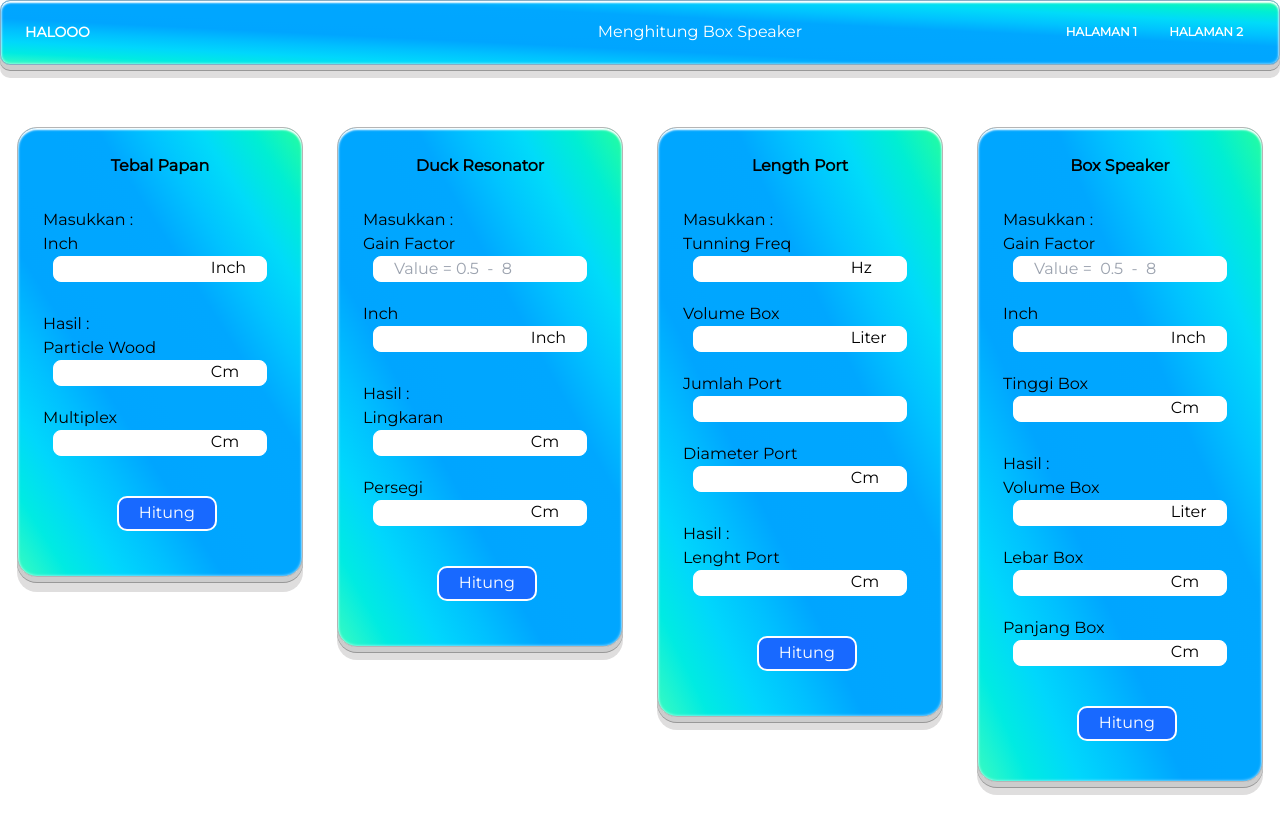
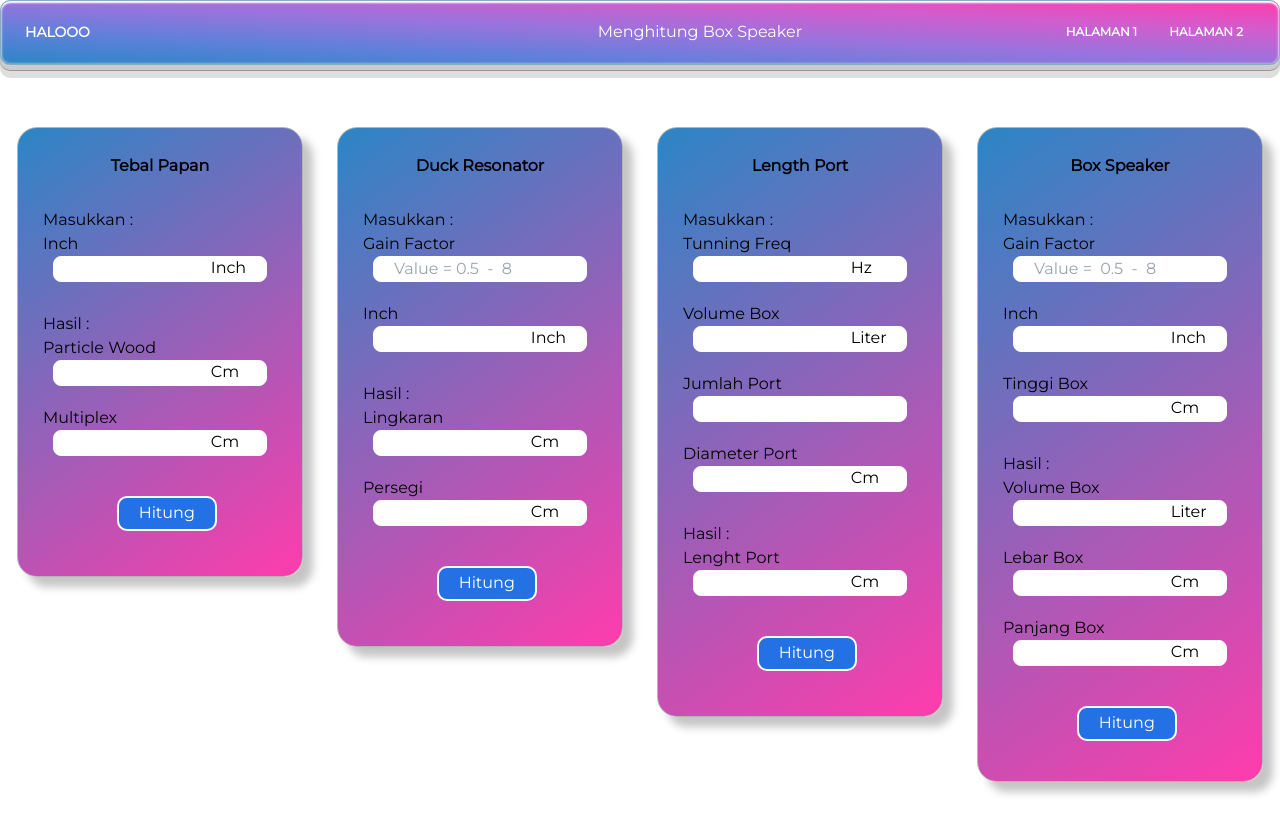
Before and after one commit to fajarbudi/NextJs, a Next.js app: page / in a window 1280 px wide. Shown: the top 834 px of the page. Built offline with nearby package versions, Linux system fonts and the light colour scheme.

Commit message:
mengubah box shadow

```diff
--- a/app/globals.css
+++ b/app/globals.css
@@ -8,7 +8,7 @@ h3 {
   padding-left: 40%;
 }
 nav {
-  background-image: linear-gradient(to right top, #3afbc0, #00ebe2, #00d7fc, #00c0ff, #00a5ff, #00a6ff, #00a6ff, #00a7ff, #00c3ff, #00dbf9, #00eed3, #27fd9f);
+  background-image: linear-gradient(to right top, #2b86c5, #5c81d9, #9774dd, #d05ece, #ff3cac);
   padding: 6px 10px;
   border: 1px solid rgb(134, 173, 197);
   border-radius: 10px;
@@ -25,47 +25,43 @@ nav {
 .kotak_1 {
   position: relative;
   border-radius: 10px;
-  background-image: linear-gradient(to right top, #3afbc0, #00ebe2, #00d7fc, #00c0ff, #00a5ff, #00a6ff, #00a6ff, #00a7ff, #00c3ff, #00dbf9, #00eed3, #27fd9f);
+  background: linear-gradient(145deg, #2B86C5 0%, #FF3CAC 100%);
   margin-bottom: 20px;
   height: 450px;
   padding: 6px 15px;
   border: 1px solid #b5b5b5;
   border-radius: 20px;
-  box-shadow: inset 0 0 3px rgba(255, 255, 255, 0.8),
-    inset 0 2px 2px rgba(255, 255, 255, 1), 0 5px 0 #ccc, 0 6px 0 #989898,
-    0 15px 0 #dfdede;
+  box-shadow: 10px 10px 9px #c5c5c5,
+  -10px -10px 9px #ffffff;
 }
 .resonator {
   border-radius: 10px;
-  background-image: linear-gradient(to right top, #3afbc0, #00ebe2, #00d7fc, #00c0ff, #00a5ff, #00a6ff, #00a6ff, #00a7ff, #00c3ff, #00dbf9, #00eed3, #27fd9f);
+  background: linear-gradient(145deg, #2B86C5, #FF3CAC);
   height: 520px;
   padding: 6px 15px;
   border: 1px solid #b5b5b5;
   border-radius: 20px;
-  box-shadow: inset 0 0 3px rgba(255, 255, 255, 0.8),
-    inset 0 2px 2px rgba(255, 255, 255, 1), 0 5px 0 #ccc, 0 6px 0 #989898,
-    0 13px 0 #dfdede;
+  box-shadow: 10px 10px 9px #c5c5c5,
+  -10px -10px 9px #ffffff;
 }
 .length {
   border-radius: 10px;
-  background-image: linear-gradient(to right top, #3afbc0, #00ebe2, #00d7fc, #00c0ff, #00a5ff, #00a6ff, #00a6ff, #00a7ff, #00c3ff, #00dbf9, #00eed3, #27fd9f);
+  background: linear-gradient(145deg, #2B86C5, #FF3CAC);
   height: 590px;
   padding: 6px 15px;
   border: 1px solid #b5b5b5;
   border-radius: 20px;
-  box-shadow: inset 0 0 3px rgba(255, 255, 255, 0.8),
-    inset 0 2px 2px rgba(255, 255, 255, 1), 0 5px 0 #ccc, 0 6px 0 #989898,
-    0 13px 0 #dfdede;
+  box-shadow: 10px 10px 9px #c5c5c5,
+  -10px -10px 9px #ffffff;
 }
 .box {
   border-radius: 10px;
-  background-image: linear-gradient(to right top, #3afbc0, #00ebe2, #00d7fc, #00c0ff, #00a5ff, #00a6ff, #00a6ff, #00a7ff, #00c3ff, #00dbf9, #00eed3, #27fd9f);
+  background: linear-gradient(145deg, #2B86C5, #FF3CAC);
   padding: 6px 15px 40px 15px;
   border: 1px solid #b5b5b5;
   border-radius: 20px;
-  box-shadow: inset 0 0 3px rgba(255, 255, 255, 0.8),
-    inset 0 2px 2px rgba(255, 255, 255, 1), 0 5px 0 #ccc, 0 6px 0 #989898,
-    0 13px 0 #dfdede;
+  box-shadow: 10px 10px 9px #c5c5c5,
+  -10px -10px 9px #ffffff;
 }
 input {
   display: flex;
@@ -116,7 +112,7 @@ select{
   color: white;
   height: 35px;
   width: 100px;
-  background-color: #1869ff;
+  background-color: #2471e6;
   border: 2px solid white;
   border-radius: 10px;
   margin-top: 20px;
@@ -129,15 +125,15 @@ select{
   color: white;
   height: 35px;
   width: 100px;
-  background-color: #1869ff;
+  background-color: #2471e6;
   border: 2px solid white;
   border-radius: 10px;
   margin-top: 20px;
   margin-left: 33%;
 }
 .btn1:hover {
-  border: 3px solid #1869ff;
-  color: #1869ff;
+  border: 2px solid #2471e6;
+  color: #2471e6;
   background-color: white;
   transform: scale(1.1);
   transition: 0.2s ease-in-out;
```
